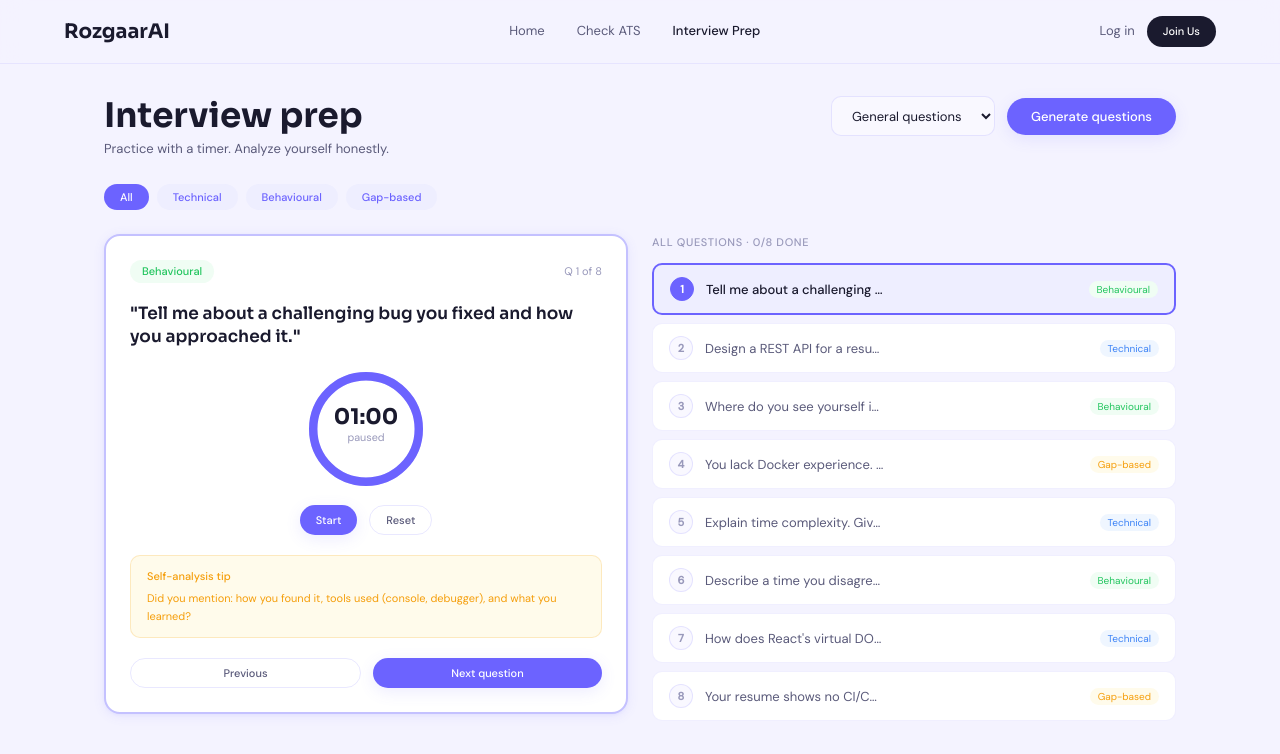
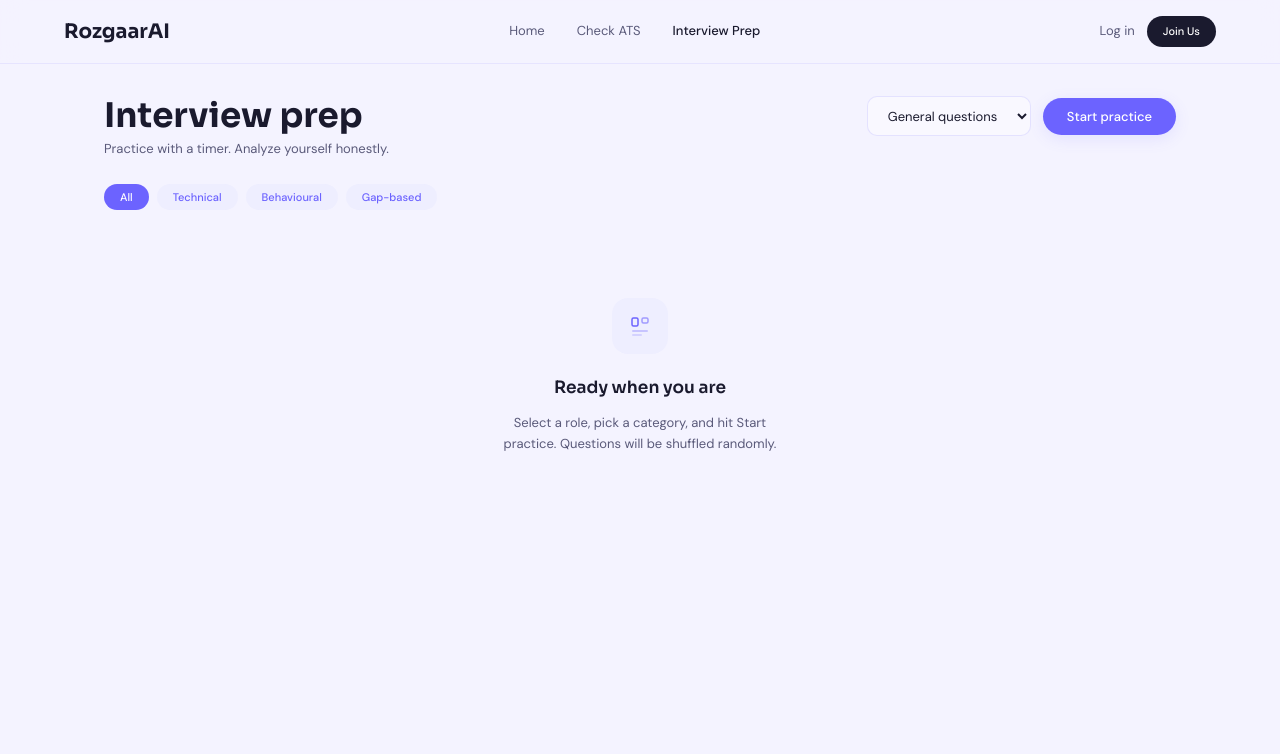
Before and after one commit to sankeerthanaaa/RozgaarAi, a React (Vite) app in the folder frontend/: page /interview in a window 1280 px wide. Shown: the top 754 px of the page. Built offline with nearby package versions, Linux system fonts and the light colour scheme.

Commit message:
updated interview page

```diff
--- a/frontend/src/components/interview/CountdownTimer.jsx
+++ b/frontend/src/components/interview/CountdownTimer.jsx
@@ -1,6 +1,6 @@
 import { useEffect, useRef, useState } from 'react'
 
-export default function CountdownTimer({ duration = 60, onComplete }) {
+export default function CountdownTimer({ duration = 120, onComplete }) {
   const [timeLeft,  setTimeLeft]  = useState(duration)
   const [running,   setRunning]   = useState(false)
   const intervalRef = useRef(null)
--- a/frontend/src/components/interview/QuestionCard.jsx
+++ b/frontend/src/components/interview/QuestionCard.jsx
@@ -7,7 +7,7 @@ const CATEGORY_STYLE = {
   'Gap-based': { bg: 'var(--color-warning-bg)', color: 'var(--color-warning)' },
 }
 
-export default function QuestionCard({ question, index, total, onNext, onPrev }) {
+export default function QuestionCard({ question, index, total, onNext, onPrev, onSkip }) {
   if (!question) return null
   const style = CATEGORY_STYLE[question.category] || CATEGORY_STYLE.Technical
 
@@ -18,9 +18,7 @@ export default function QuestionCard({ question, index, total, onNext, onPrev })
     }}>
 
       {/* Top meta row */}
-      <div style={{
-        display: 'flex', justifyContent: 'space-between', alignItems: 'center'
-      }}>
+      <div style={{ display: 'flex', justifyContent: 'space-between', alignItems: 'center' }}>
         <span style={{
           padding: '3px 12px', borderRadius: 'var(--radius-full)',
           fontSize: 'var(--text-xs)', fontWeight: 'var(--weight-medium)',
@@ -44,8 +42,9 @@ export default function QuestionCard({ question, index, total, onNext, onPrev })
 
       {/* Timer */}
       <CountdownTimer
-        duration={60}
-        onComplete={() => toast('Time up! Move to the next question.', { icon: '⏱' })}
+        key={question.id}
+        duration={120}
+        onComplete={() => toast('Time up! Answer or skip to continue.', { icon: '⏱' })}
       />
 
       {/* Self-analysis tip */}
@@ -63,21 +62,43 @@ export default function QuestionCard({ question, index, total, onNext, onPrev })
         </p>
         <p style={{
           fontSize: 'var(--text-xs)', color: 'var(--color-warning)',
-          lineHeight: 'var(--line-normal)'
+          lineHeight: 'var(--line-normal)',
         }}>
           {question.tip}
         </p>
       </div>
 
-      {/* Prev / Next */}
+      {/* Navigation row — Prev | Skip | Next */}
       <div style={{ display: 'flex', gap: 'var(--space-3)' }}>
-        <button className="btn btn-ghost btn-sm"
-          style={{ flex: 1 }} onClick={onPrev} disabled={index === 0}>
+        <button
+          className="btn btn-ghost btn-sm"
+          style={{ flex: 1 }}
+          onClick={onPrev}
+          disabled={index === 0}
+        >
           Previous
         </button>
-        <button className="btn btn-primary btn-sm"
-          style={{ flex: 1 }} onClick={onNext} disabled={index === total - 1}>
-          Next question
+
+        {/* ← new skip button */}
+        <button
+          className="btn btn-ghost btn-sm"
+          style={{
+            flex: 1,
+            borderColor: 'var(--color-warning)',
+            color: 'var(--color-warning)',
+          }}
+          onClick={onSkip}
+        >
+          Skip
+        </button>
+
+        <button
+          className="btn btn-primary btn-sm"
+          style={{ flex: 1 }}
+          onClick={onNext}
+          disabled={index === total - 1}
+        >
+          Next
         </button>
       </div>
     </div>
--- a/frontend/src/components/interview/QuestionList.jsx
+++ b/frontend/src/components/interview/QuestionList.jsx
@@ -4,49 +4,92 @@ const CATEGORY_STYLE = {
   'Gap-based': { bg: 'var(--color-warning-bg)', color: 'var(--color-warning)' },
 }
 
-export default function QuestionList({ questions, currentIndex, doneIndexes, onSelect }) {
+export default function QuestionList({
+  questions, currentIndex, doneIndexes, skippedIndexes = [], onSelect
+}) {
   return (
     <div style={{ display: 'flex', flexDirection: 'column', gap: 'var(--space-2)' }}>
       {questions.map((q, i) => {
-        const isActive = i === currentIndex
-        const isDone   = doneIndexes.includes(i)
-        const style    = CATEGORY_STYLE[q.category]
+        const isActive  = i === currentIndex
+        const isDone    = doneIndexes.includes(i)
+        const isSkipped = skippedIndexes.includes(i)
+        const isLocked  = !isActive && !isDone && !isSkipped
+        const style     = CATEGORY_STYLE[q.category]
 
         return (
-          <button key={q.id}
+          <button
+            key={q.id}
             onClick={() => onSelect(i)}
             style={{
-              display: 'flex', alignItems: 'center', justifyContent: 'space-between',
-              padding: 'var(--space-3) var(--space-4)',
-              background: isActive ? 'var(--color-primary-subtle)' : 'var(--color-bg-surface)',
+              display:        'flex',
+              alignItems:     'center',
+              justifyContent: 'space-between',
+              padding:        'var(--space-3) var(--space-4)',
+              background: isActive
+                ? 'var(--color-primary-subtle)'
+                : isSkipped
+                ? 'var(--color-warning-bg)'
+                : 'var(--color-bg-surface)',
               border: isActive
                 ? '2px solid var(--color-primary)'
+                : isSkipped
+                ? '1px solid rgba(245,158,11,0.3)'
                 : '1px solid var(--color-border-surface)',
               borderRadius: 'var(--radius-md)',
-              cursor: 'pointer', textAlign: 'left', width: '100%',
-              transition: 'border var(--transition-fast), background var(--transition-fast)',
+              cursor:       'pointer',
+              textAlign:    'left',
+              width:        '100%',
+              transition:   'border var(--transition-fast), background var(--transition-fast)',
             }}
           >
             {/* Number circle */}
-            <div style={{ display: 'flex', alignItems: 'center', gap: 'var(--space-3)', flex: 1 }}>
+            <div style={{
+              display: 'flex', alignItems: 'center',
+              gap: 'var(--space-3)', flex: 1, minWidth: 0,
+            }}>
               <span style={{
                 width: 24, height: 24, borderRadius: '50%', flexShrink: 0,
-                background: isActive ? 'var(--color-primary)' : 'var(--color-bg-surface-2)',
-                border: `1px solid ${isActive ? 'var(--color-primary)' : 'var(--color-border)'}`,
+                background: isActive
+                  ? 'var(--color-primary)'
+                  : isDone
+                  ? 'var(--color-success)'
+                  : isSkipped
+                  ? 'var(--color-warning)'
+                  : 'var(--color-bg-surface-2)',
+                border: `1px solid ${
+                  isActive  ? 'var(--color-primary)'
+                  : isDone  ? 'var(--color-success)'
+                  : isSkipped ? 'var(--color-warning)'
+                  : 'var(--color-border)'
+                }`,
                 display: 'flex', alignItems: 'center', justifyContent: 'center',
-                fontSize: 'var(--text-xs)', fontWeight: 'var(--weight-bold)',
-                color: isActive ? '#fff' : 'var(--color-text-tertiary)',
+                fontSize:   'var(--text-xs)',
+                fontWeight: 'var(--weight-bold)',
+                color: isActive || isDone || isSkipped ? '#fff' : 'var(--color-text-tertiary)',
               }}>
-                {i + 1}
+                {isDone ? '✓' : isSkipped ? '↪' : i + 1}
               </span>
+
+              {/* Question text */}
               <span style={{
-                fontSize: 'var(--text-sm)',
-                color: isActive ? 'var(--color-text-primary)' : 'var(--color-text-secondary)',
-                fontWeight: isActive ? 'var(--weight-medium)' : 'var(--weight-regular)',
-                overflow: 'hidden', textOverflow: 'ellipsis', whiteSpace: 'nowrap',
-                maxWidth: 180,
+                fontSize:     'var(--text-sm)',
+                color: isActive
+                  ? 'var(--color-text-primary)'
+                  : isSkipped
+                  ? 'var(--color-warning)'
+                  : 'var(--color-text-secondary)',
+                fontWeight: isActive
+                  ? 'var(--weight-medium)'
+                  : 'var(--weight-regular)',
+                overflow:     'hidden',
+                textOverflow: 'ellipsis',
+                whiteSpace:   'nowrap',
+                maxWidth:     180,
+                filter:       isLocked ? 'blur(4px)' : 'none',
+                userSelect:   isLocked ? 'none'      : 'auto',
+                transition:   'filter 0.3s ease',
               }}>
-                {q.text}
+                {isLocked ? `Question ${i + 1}` : q.text}
               </span>
             </div>
 
@@ -54,13 +97,44 @@ export default function QuestionList({ questions, currentIndex, doneIndexes, onS
             {isDone ? (
               <span style={{
                 padding: '2px 8px', borderRadius: 'var(--radius-full)',
-                fontSize: 10, background: 'var(--color-success-bg)',
-                color: 'var(--color-success)', flexShrink: 0,
-              }}>Done</span>
+                fontSize: 10, flexShrink: 0,
+                background: 'var(--color-success-bg)',
+                color: 'var(--color-success)',
+              }}>
+                Answered
+              </span>
+            ) : isSkipped ? (
+              <span style={{
+                padding: '2px 8px', borderRadius: 'var(--radius-full)',
+                fontSize: 10, flexShrink: 0,
+                background: 'var(--color-warning-bg)',
+                color: 'var(--color-warning)',
+              }}>
+                Skipped
+              </span>
+            ) : isActive ? (
+              <span style={{
+                padding: '2px 8px', borderRadius: 'var(--radius-full)',
+                fontSize: 10, flexShrink: 0,
+                background: 'var(--color-primary-subtle)',
+                color: 'var(--color-primary)',
+              }}>
+                Active
+              </span>
+            ) : isLocked ? (
+              <span style={{
+                padding: '2px 8px', borderRadius: 'var(--radius-full)',
+                fontSize: 10, flexShrink: 0,
+                background: 'var(--color-bg-surface-2)',
+                color: 'var(--color-text-tertiary)',
+              }}>
+                Locked
+              </span>
             ) : (
               <span style={{
                 padding: '2px 8px', borderRadius: 'var(--radius-full)',
-                fontSize: 10, background: style.bg, color: style.color, flexShrink: 0,
+                fontSize: 10, flexShrink: 0,
+                background: style.bg, color: style.color,
               }}>
                 {q.category}
               </span>
--- a/frontend/src/pages/InterviewPage.jsx
+++ b/frontend/src/pages/InterviewPage.jsx
@@ -1,87 +1,133 @@
 // src/pages/InterviewPage.jsx
-import { useState } from 'react'
+import { useState, useCallback } from 'react'
 import CategoryTabs from '../components/interview/CategoryTabs'
 import QuestionCard from '../components/interview/QuestionCard'
 import QuestionList from '../components/interview/QuestionList'
 import { Skeleton, EmptyState } from '../components/ui'
+import toast from 'react-hot-toast'
 
-const MOCK_QUESTIONS = [
-  { id: 1, category: 'Behavioural', text: 'Tell me about a challenging bug you fixed and how you approached it.', tip: 'Did you mention: how you found it, tools used (console, debugger), and what you learned?' },
-  { id: 2, category: 'Technical',   text: 'Design a REST API for a resume upload service. What endpoints, validation, and error handling would you include?', tip: 'Did you mention: POST /upload, file type + size validation, 400/413/500 error codes?' },
-  { id: 3, category: 'Behavioural', text: 'Where do you see yourself in 5 years?', tip: 'Did you tie it to the role and show growth mindset rather than just a job title?' },
-  { id: 4, category: 'Gap-based',   text: 'You lack Docker experience. How would you get up to speed quickly if hired?', tip: 'Did you mention: a specific learning plan, timeframe, and a project you\'d build to practice?' },
-  { id: 5, category: 'Technical',   text: 'Explain time complexity. Give an example from your own code.', tip: 'Did you give a real example and mention O(n), O(log n), or O(n²) correctly?' },
-  { id: 6, category: 'Behavioural', text: 'Describe a time you disagreed with a teammate. How did you resolve it?', tip: 'Did you show empathy, communication, and a positive outcome without blaming anyone?' },
-  { id: 7, category: 'Technical',   text: 'How does React\'s virtual DOM work and why does it improve performance?', tip: 'Did you mention diffing, reconciliation, and batching updates?' },
-  { id: 8, category: 'Gap-based',   text: 'Your resume shows no CI/CD experience. How would you contribute to our pipeline?', tip: 'Did you show willingness to learn and mention GitHub Actions, Jenkins, or similar?' },
+const ALL_QUESTIONS = [
+  { id: 1,  category: 'Behavioural', text: 'Tell me about a challenging bug you fixed and how you approached it.',             tip: 'Did you mention: how you found it, tools used, and what you learned?' },
+  { id: 2,  category: 'Technical',   text: 'Design a REST API for a resume upload service. What endpoints would you include?',  tip: 'Did you mention: POST /upload, file validation, 400/413/500 error codes?' },
+  { id: 3,  category: 'Behavioural', text: 'Where do you see yourself in 5 years?',                                            tip: 'Did you tie it to the role and show growth mindset?' },
+  { id: 4,  category: 'Gap-based',   text: 'You lack Docker experience. How would you get up to speed if hired?',              tip: 'Did you mention: a specific learning plan and a project you\'d build?' },
+  { id: 5,  category: 'Technical',   text: 'Explain time complexity. Give an example from your own code.',                     tip: 'Did you give a real example with O(n), O(log n), or O(n²)?' },
+  { id: 6,  category: 'Behavioural', text: 'Describe a time you disagreed with a teammate. How did you resolve it?',           tip: 'Did you show empathy, communication, and a positive outcome?' },
+  { id: 7,  category: 'Technical',   text: 'How does React\'s virtual DOM work and why does it improve performance?',          tip: 'Did you mention diffing, reconciliation, and batching?' },
+  { id: 8,  category: 'Gap-based',   text: 'Your resume shows no CI/CD experience. How would you contribute to our pipeline?', tip: 'Did you mention GitHub Actions, Jenkins, or a willingness to learn?' },
+  { id: 9,  category: 'Technical',   text: 'What is the difference between SQL and NoSQL? When would you use each?',           tip: 'Did you give a real use-case for each, not just definitions?' },
+  { id: 10, category: 'Behavioural', text: 'Tell me about a time you had to learn something new very quickly.',                tip: 'Did you explain what you learned, how fast, and the outcome?' },
 ]
 
+function shuffle(arr) {
+  const a = [...arr]
+  for (let i = a.length - 1; i > 0; i--) {
+    const j = Math.floor(Math.random() * (i + 1));
+    [a[i], a[j]] = [a[j], a[i]]
+  }
+  return a
+}
+
 export default function InterviewPage() {
-  const [role,        setRole]        = useState('')
-  const [category,    setCategory]    = useState('All')
-  const [current,     setCurrent]     = useState(0)
-  const [done,        setDone]        = useState([])
-  const [generated,   setGenerated]   = useState(true)  // set false + call API in production
-  const [loading,     setLoading]     = useState(false)
+  const [role,      setRole]      = useState('')
+  const [category,  setCategory]  = useState('All')
+  const [loading,   setLoading]   = useState(false)
+  const [generated, setGenerated] = useState(false)
+  const [questions, setQuestions] = useState([])
+  const [current,   setCurrent]   = useState(0)
+  const [done,      setDone]      = useState([])
+  const [skipped,   setSkipped]   = useState([])
 
-  const filtered = category === 'All'
-    ? MOCK_QUESTIONS
-    : MOCK_QUESTIONS.filter(q => q.category === category)
+  const buildSet = useCallback((cat) => {
+    const pool = cat === 'All'
+      ? ALL_QUESTIONS
+      : ALL_QUESTIONS.filter(q => q.category === cat)
+    setQuestions(shuffle(pool))
+    setCurrent(0)
+    setDone([])
+    setSkipped([])
+  }, [])
+
+  function handleCategoryChange(cat) {
+    setCategory(cat)
+    if (generated) buildSet(cat)
+  }
+
+  async function handleGenerate() {
+    setLoading(true)
+    // replace with interviewService.generate({ role, category }) on Day 5
+    await new Promise(r => setTimeout(r, 1000))
+    buildSet(category)
+    setGenerated(true)
+    setLoading(false)
+  }
 
   function handleNext() {
     setDone(prev => prev.includes(current) ? prev : [...prev, current])
-    setCurrent(i => Math.min(i + 1, filtered.length - 1))
+    setCurrent(i => Math.min(i + 1, questions.length - 1))
   }
 
   function handlePrev() {
     setCurrent(i => Math.max(i - 1, 0))
   }
 
-  async function handleGenerate() {
-    setLoading(true)
-    await new Promise(r => setTimeout(r, 1200))
-    setGenerated(true)
-    setCurrent(0)
-    setDone([])
-    setLoading(false)
+  function handleSkip() {
+    setSkipped(prev => prev.includes(current) ? prev : [...prev, current])
+    setCurrent(i => Math.min(i + 1, questions.length - 1))
+    toast('Question skipped', { icon: '↪' })
   }
+
+  function handleSelect(i) {
+    setCurrent(i)
+  }
+
+  const answered = done.length
+  const skippedCount = skipped.length
+  const left = questions.length - answered - skippedCount
 
   return (
     <div style={{
       maxWidth: 'var(--container-max)',
-      margin: '0 auto',
-      padding: 'var(--space-8) var(--container-pad)',
+      margin:   '0 auto',
+      padding:  'var(--space-8) var(--container-pad)',
     }}>
 
-      {/* Page header */}
+      {/* Header */}
       <div style={{
-        display: 'flex', alignItems: 'flex-start',
-        justifyContent: 'space-between', flexWrap: 'wrap',
-        gap: 'var(--space-4)', marginBottom: 'var(--space-6)',
+        display:        'flex',
+        alignItems:     'flex-start',
+        justifyContent: 'space-between',
+        flexWrap:       'wrap',
+        gap:            'var(--space-4)',
+        marginBottom:   'var(--space-6)',
       }}>
         <div>
           <h2 style={{
-            fontFamily: 'var(--font-display)', fontSize: 'var(--text-2xl)',
-            fontWeight: 'var(--weight-bold)', marginBottom: 'var(--space-1)'
+            fontFamily:   'var(--font-display)',
+            fontSize:     'var(--text-2xl)',
+            fontWeight:   'var(--weight-bold)',
+            marginBottom: 'var(--space-1)',
           }}>
             Interview prep
           </h2>
           <p style={{ fontSize: 'var(--text-sm)', color: 'var(--color-text-secondary)' }}>
-            Practice with a timer. Analyze yourself honestly.
-          </p>
+Practice with a timer. Analyze yourself honestly.          </p>
         </div>
 
-        {/* Role selector + generate */}
         <div style={{ display: 'flex', gap: 'var(--space-3)', alignItems: 'center' }}>
           <select
-            value={role} onChange={e => setRole(e.target.value)}
+            value={role}
+            onChange={e => setRole(e.target.value)}
             style={{
-              height: 40, padding: '0 var(--space-4)',
-              fontFamily: 'var(--font-body)', fontSize: 'var(--text-sm)',
-              color: 'var(--color-text-primary)',
-              background: 'var(--color-bg-surface-2)',
-              border: '1px solid var(--color-border)',
-              borderRadius: 'var(--radius-md)', outline: 'none',
+              height:       40,
+              padding:      '0 var(--space-4)',
+              fontFamily:   'var(--font-body)',
+              fontSize:     'var(--text-sm)',
+              color:        'var(--color-text-primary)',
+              background:   'var(--color-bg-surface-2)',
+              border:       '1px solid var(--color-border)',
+              borderRadius: 'var(--radius-md)',
+              outline:      'none',
             }}
           >
             <option value="">General questions</option>
@@ -94,62 +140,86 @@ export default function InterviewPage() {
             onClick={handleGenerate}
             disabled={loading}
           >
-            {loading ? 'Generating…' : 'Generate questions'}
+            {loading ? 'Shuffling…' : generated ? 'Reshuffle' : 'Start practice'}
           </button>
         </div>
       </div>
 
-      {/* Category filter tabs */}
+      {/* Category tabs */}
       <div style={{ marginBottom: 'var(--space-6)' }}>
-        <CategoryTabs active={category} onChange={cat => { setCategory(cat); setCurrent(0) }} />
+        <CategoryTabs active={category} onChange={handleCategoryChange} />
       </div>
 
-      {/* Main content */}
+      {/* States */}
       {loading ? (
         <div style={{ display: 'grid', gridTemplateColumns: '1fr 1fr', gap: 'var(--space-6)' }}>
-          <Skeleton height="480px" radius="var(--radius-lg)" />
-          <Skeleton height="480px" radius="var(--radius-lg)" />
+          <Skeleton height="500px" radius="var(--radius-lg)" />
+          <Skeleton height="500px" radius="var(--radius-lg)" />
         </div>
+
       ) : !generated ? (
         <EmptyState
-          title="No questions yet"
-          description="Select a role and click Generate questions to get started"
+          title="Ready when you are"
+          description="Select a role, pick a category, and hit Start practice. Questions will be shuffled randomly."
         />
-      ) : filtered.length === 0 ? (
+
+      ) : questions.length === 0 ? (
         <EmptyState
           title="No questions in this category"
-          description="Try selecting a different category tab"
+          description="Try All or a different category tab"
         />
+
       ) : (
         <div style={{
-          display: 'grid',
+          display:             'grid',
           gridTemplateColumns: '1fr 1fr',
-          gap: 'var(--space-6)',
-          alignItems: 'start',
+          gap:                 'var(--space-6)',
+          alignItems:          'start',
         }}>
+
           {/* LEFT — active question + timer */}
           <QuestionCard
-            question={filtered[current]}
+            question={questions[current]}
             index={current}
-            total={filtered.length}
+            total={questions.length}
             onNext={handleNext}
             onPrev={handlePrev}
+            onSkip={handleSkip}
           />
 
           {/* RIGHT — question list */}
           <div>
-            <p style={{
-              fontSize: 'var(--text-xs)', fontWeight: 'var(--weight-medium)',
-              color: 'var(--color-text-tertiary)', letterSpacing: '0.06em',
-              textTransform: 'uppercase', marginBottom: 'var(--space-3)'
+            <div style={{
+              display:        'flex',
+              justifyContent: 'space-between',
+              alignItems:     'center',
+              marginBottom:   'var(--space-3)',
             }}>
-              All questions · {done.length}/{filtered.length} done
-            </p>
+              <p style={{
+                fontSize:      'var(--text-xs)',
+                fontWeight:    'var(--weight-medium)',
+                color:         'var(--color-text-tertiary)',
+                letterSpacing: '0.06em',
+                textTransform: 'uppercase',
+              }}>
+                {answered} answered · {skippedCount} skipped · {left} left
+              </p>
+              <div style={{ width: 100 }}>
+                <div className="progress-track">
+                  <div
+                    className="progress-fill success"
+                    style={{ width: `${(answered / questions.length) * 100}%` }}
+                  />
+                </div>
+              </div>
+            </div>
+
             <QuestionList
-              questions={filtered}
+              questions={questions}
               currentIndex={current}
               doneIndexes={done}
-              onSelect={setCurrent}
+              skippedIndexes={skipped}
+              onSelect={handleSelect}
             />
           </div>
         </div>
```
